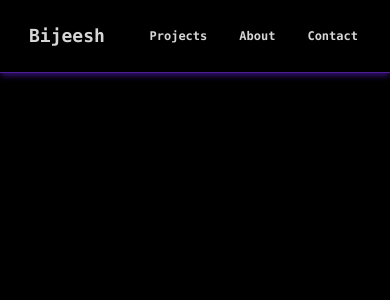
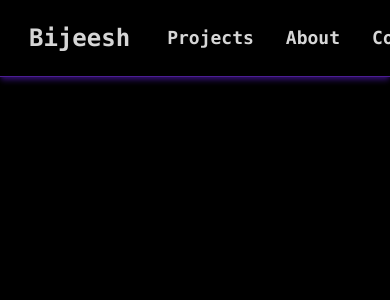
Before and after one commit to bijeesh-m/bijeesh, a Next.js app: page / in a window 390 px wide. Shown: the top 300 px of the page. Built offline with nearby package versions, Linux system fonts and the light colour scheme.

Commit message:
fix:fixed the bug in styles

```diff
--- a/components/Navbar.jsx
+++ b/components/Navbar.jsx
@@ -53,10 +53,10 @@ const Navbar = () => {
         >
             <nav className="navbar bg-transparent sticky p-3  font-mono font-bold ">
                 <div className="flex-1">
-                    <a className="btn btn-ghost text-lg sm:text-xl md:text-2xl">Bijeesh</a>
+                    <a className="btn btn-ghost text-[24px]">Bijeesh</a>
                 </div>
                 <div className="flex-none ">
-                    <ul className="menu menu-horizontal px-1 text-xs sm:text-sm md:text-lg">
+                    <ul className="menu menu-horizontal px-1 text-[18px]">
                         <li>
                             <a
                                 href="#work"
```
